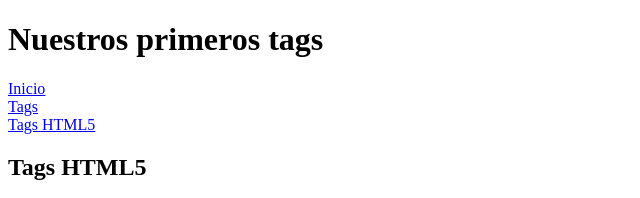
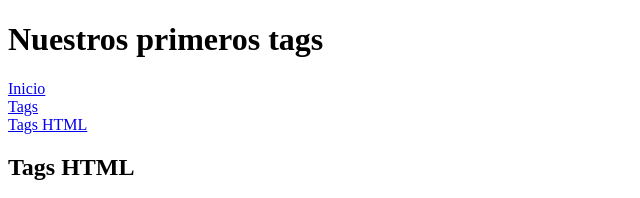
Before and after one commit to Catrobio/Digitalers-1, a plain HTML site: page tags.html in a window 1280 px wide. Shown: the top 198 px of the page, 0-640 px from the left. Drawn offline with Linux system fonts and the light colour scheme.

Commit message:
eliminado el 5 del html en pagina tags

```diff
--- a/tags.html
+++ b/tags.html
@@ -12,13 +12,13 @@
          <nav>
             <div> <a href="index.html" > Inicio</a> </div>
             <div> <a href="#" > Tags</a> </div>
-            <div> <a href="#Semantica" > Tags HTML5</a> </div>
+            <div> <a href="#Semantica" > Tags HTML</a> </div>
         </nav>
         <!-- Main de la pagina -->
         <main>
             <section>
                 <article>
-                    <h2 id="Semantica">Tags HTML5 </h2>
+                    <h2 id="Semantica">Tags HTML </h2>
                     <ul>
                         <li>
                             El <strong> < html > </strong> indica el comienzo de nuestro documento html.
```
